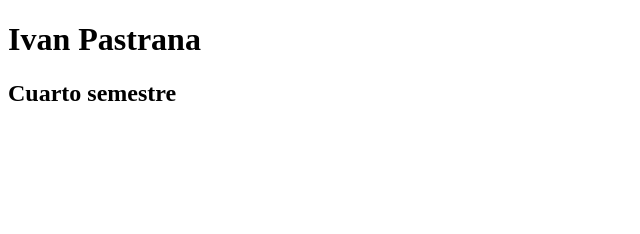
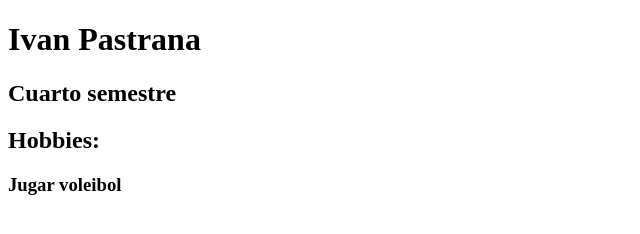
Before and after one commit to Garu84/TallerIvan, a plain HTML site: page index.html in a window 1280 px wide. Shown: the whole page, without its empty margins (0-640 px from the left). Drawn offline with Linux system fonts and the light colour scheme.

Commit message:
Se agregó una sección de hobbies del estudiante

```diff
--- a/index.html
+++ b/index.html
@@ -8,5 +8,7 @@
 <body>
     <h1>Ivan Pastrana</h1>
     <h2>Cuarto semestre</h2>
+    <h2>Hobbies:</h2>
+    <h3>Jugar voleibol</h3>
 </body>
 </html>
```
